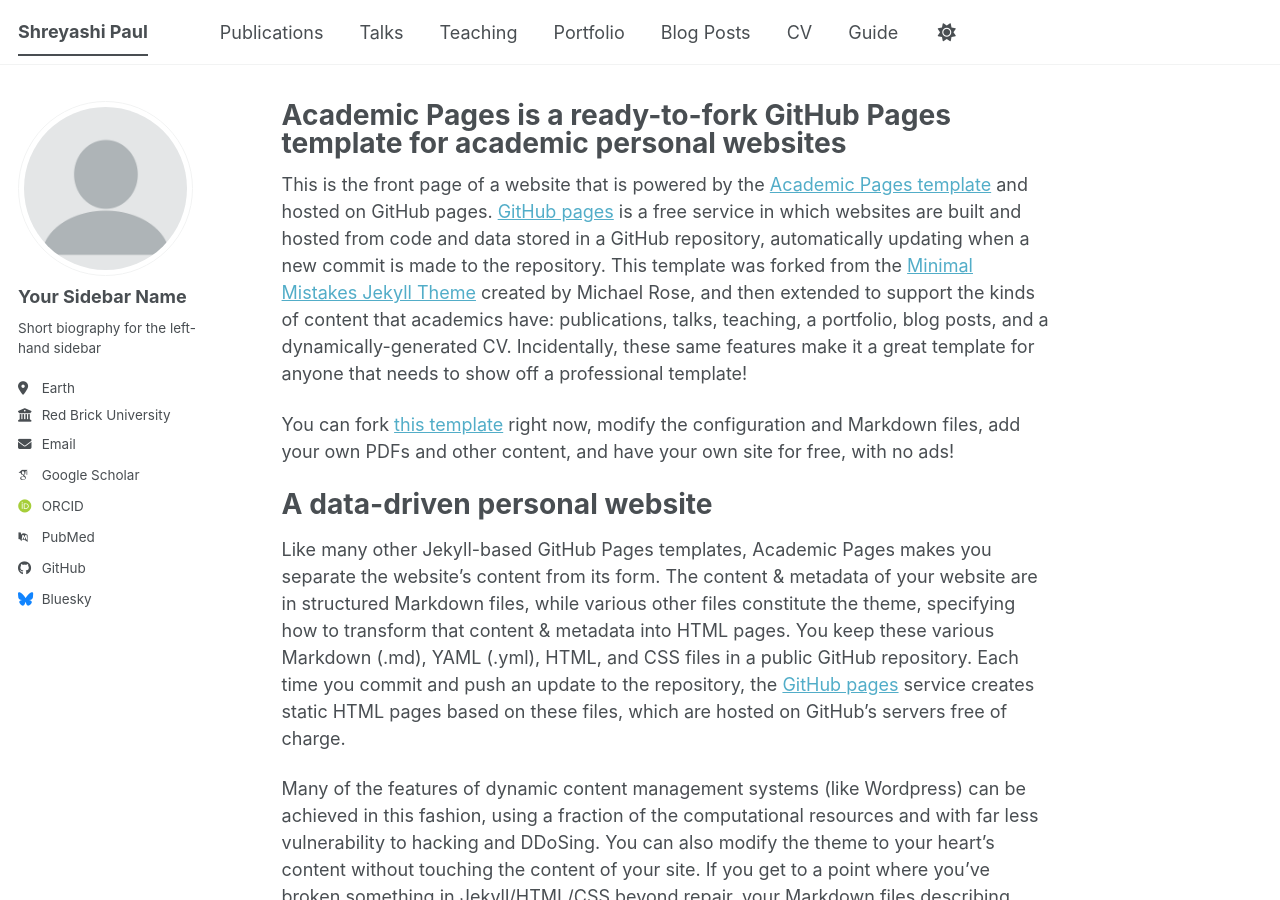
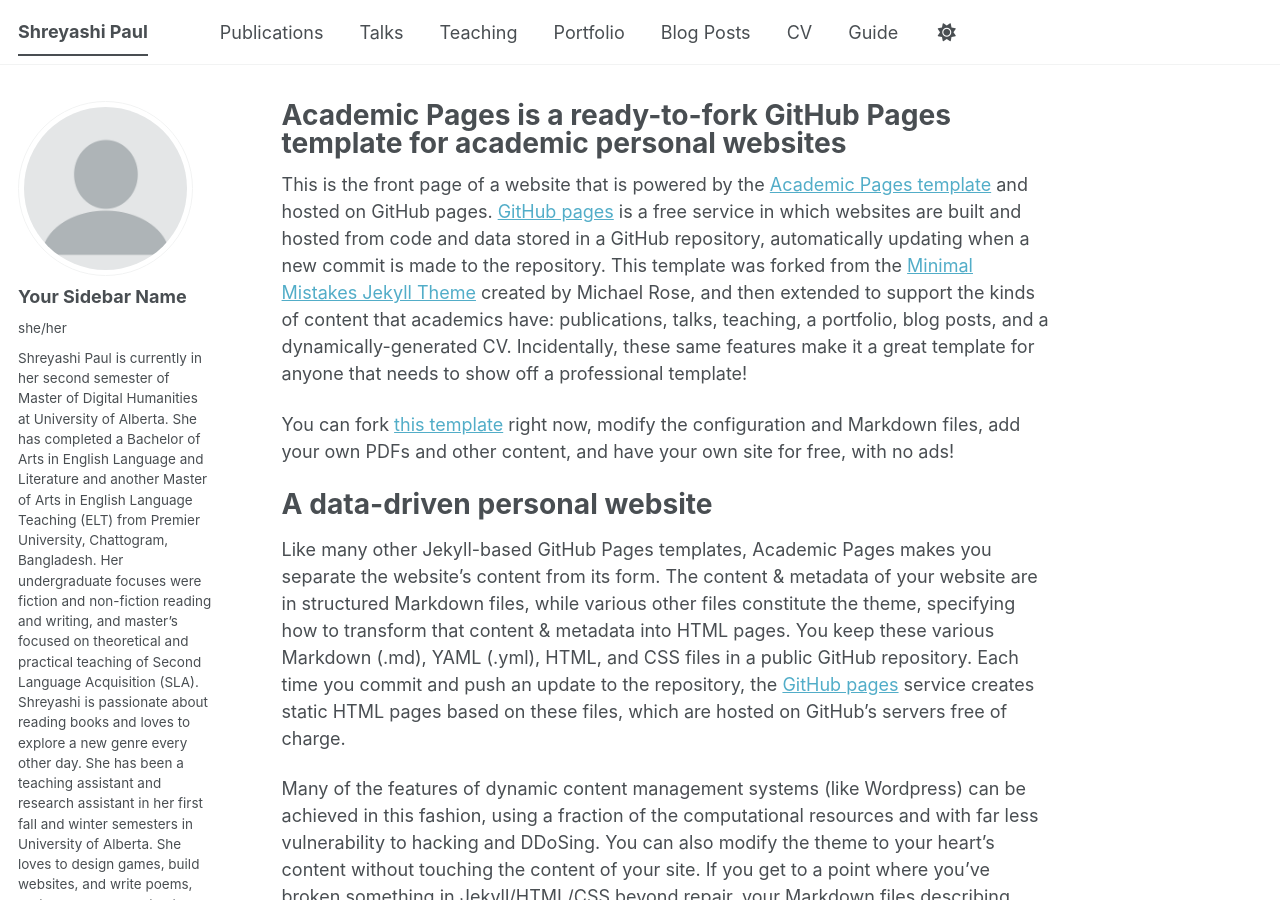
Before and after one commit to s-pl70/me, a Jekyll site: the page built from _pages/about.md, in a window 1280 px wide and 900 px high. Built offline with Jekyll 4.4.1, drawn with Linux system fonts in a browser that asks for light colours; some web fonts are replaced; a script bundle is joined from its source files by our own code; library files that are not in the unit come from our copies; some of the changed text lies outside the part shown.

Commit message:
Update _config.yml

```diff
--- a/_config.yml
+++ b/_config.yml
@@ -25,12 +25,14 @@
   # Biographic information
   avatar           : "profile.png"
   name             : "Your Sidebar Name"
-  pronouns         : # example: "she/her"
-  bio              : "Short biography for the left-hand sidebar"
-  location         : "Earth"
-  employer         : "Red Brick University"
-  uri              : # URL
-  email            : "none@example.org"
+  pronouns         : "she/her"
+  bio              : "Shreyashi Paul is currently in her second semester of Master of Digital Humanities at University of Alberta. She has completed a Bachelor of Arts in English Language and Literature and another Master of Arts in English Language Teaching (ELT) from Premier University, Chattogram, Bangladesh. Her undergraduate focuses were fiction and non-fiction reading and writing, and master’s focused on theoretical and practical teaching of Second Language Acquisition (SLA).
+Shreyashi is passionate about reading books and loves to explore a new genre every other day. She has been a teaching assistant and research assistant in her first fall and winter semesters in University of Alberta. She loves to design games, build websites, and write poems, projects and everything in between.
+"
+  location         : "North Campus, University of Alberta"
+  employer         : "University of Alberta"
+  uri              :  https://github.com/s-pl70
+  email            : "shreyashicox@gmail.com"
 
   # Academic websites
   academia         : # URL
```
